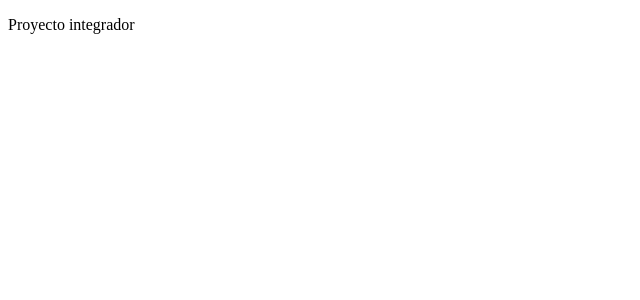
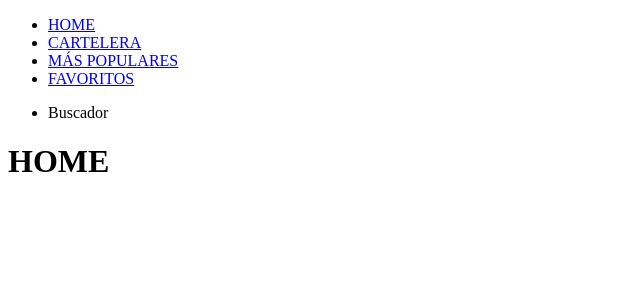
Before and after one commit to AgussAress/Prog3-Axelrad-Aresi-Ares-estabien, a React (Create React App) app in the folder proyecto-integrador/: page / in a window 1280 px wide. Shown: the top 300 px of the page, without its empty margins (0-640 px from the left). Built offline with nearby package versions, Linux system fonts and the light colour scheme.

Commit message:
creacion de carpetas components, screens y comienzo del header

```diff
--- a/proyecto-integrador/package.json
+++ b/proyecto-integrador/package.json
@@ -8,6 +8,7 @@
     "@testing-library/user-event": "^13.5.0",
     "react": "^18.3.1",
     "react-dom": "^18.3.1",
+    "react-router-dom": "^6.26.2",
     "react-scripts": "5.0.1",
     "web-vitals": "^2.1.4"
   },
--- a/proyecto-integrador/src/App.js
+++ b/proyecto-integrador/src/App.js
@@ -1,9 +1,23 @@
-
+import Home from './screens/Home'
+import Navbar from './components/Navbar/Navbar';
+import { Routes, Route } from 'react-router-dom'
+import Cartelera from "./screens/Cartelera"
+import Populares from "./screens/Populares"
+import Favoritos from "./screens/Favoritos"
+import NotFound from "./screens/NotFound"
 
 function App() {
   return (
     <div className="App">
-      <p>Proyecto integrador</p>
+      <Navbar />
+      <Home />
+      <Routes>
+      <Route path='/' exact={true} component={Home} />
+      <Route path='/cartelera' component={Cartelera} />
+      <Route path='/populares' component={Populares} />
+      <Route path='/favoritos' component={Favoritos} />
+      <Route path="" component={NotFound}/>
+      </Routes>
     </div>
   );
 }
--- /dev/null
+++ b/proyecto-integrador/src/components/Navbar/Navbar.js
@@ -0,0 +1,39 @@
+import React from "react";
+import Opcion from "../Opcion/Opcion";
+
+const opciones = [
+    {
+        nombre: "HOME",
+        ruta: '/'
+    },
+    {
+        nombre: "CARTELERA",
+        ruta: "/cartelera"
+    },
+    {
+        nombre: "MÁS POPULARES",
+        ruta: "/populares"
+    },
+    {
+        nombre: "FAVORITOS",
+        ruta: "/favoritos"
+    }
+
+]
+
+function Navbar() {
+    return (
+        <nav>
+            <ul className="main-nav">
+                {
+                    opciones.map((elm) => <Opcion data={elm} />)
+                }
+            </ul>
+            <ul className="user">
+                <li>Buscador</li>
+            </ul>
+        </nav>
+    )
+}
+
+export default Navbar
--- /dev/null
+++ b/proyecto-integrador/src/components/Opcion/Opcion.js
@@ -0,0 +1,12 @@
+import React from 'react'
+import { Link } from 'react-router-dom'
+
+export default function Opcion(props) {
+    return (
+        <li>
+            <Link to={props.data.ruta}>
+                {props.data.nombre}
+            </Link>
+        </li>
+    )
+}
--- a/proyecto-integrador/src/index.js
+++ b/proyecto-integrador/src/index.js
@@ -1,10 +1,11 @@
 import React from 'react';
 import ReactDOM from 'react-dom/client';
+import {BrowserRouter} from 'react-router-dom'
 import App from './App';
 
 const root = ReactDOM.createRoot(document.getElementById('root'));
 root.render(
-  <React.StrictMode>
-    <App />
-  </React.StrictMode>
+    <BrowserRouter>
+        <App />
+    </BrowserRouter>
 );
--- /dev/null
+++ b/proyecto-integrador/src/screens/Home.js
@@ -0,0 +1,12 @@
+import React from "react";
+import Navbar from "../components/Navbar/Navbar";
+
+function Home(){
+    return(
+        <React.Fragment>
+            <h1>HOME</h1>
+        </React.Fragment>
+    )
+}
+
+export default Home
```
Also changed, not shown: proyecto-integrador/src/screens/Cartelera.js (added), proyecto-integrador/src/screens/Favoritos.js (added), proyecto-integrador/src/screens/NotFound.js (added), proyecto-integrador/src/screens/Populares.js (added), 1 other file (tests, documents, lock files or other folders).
